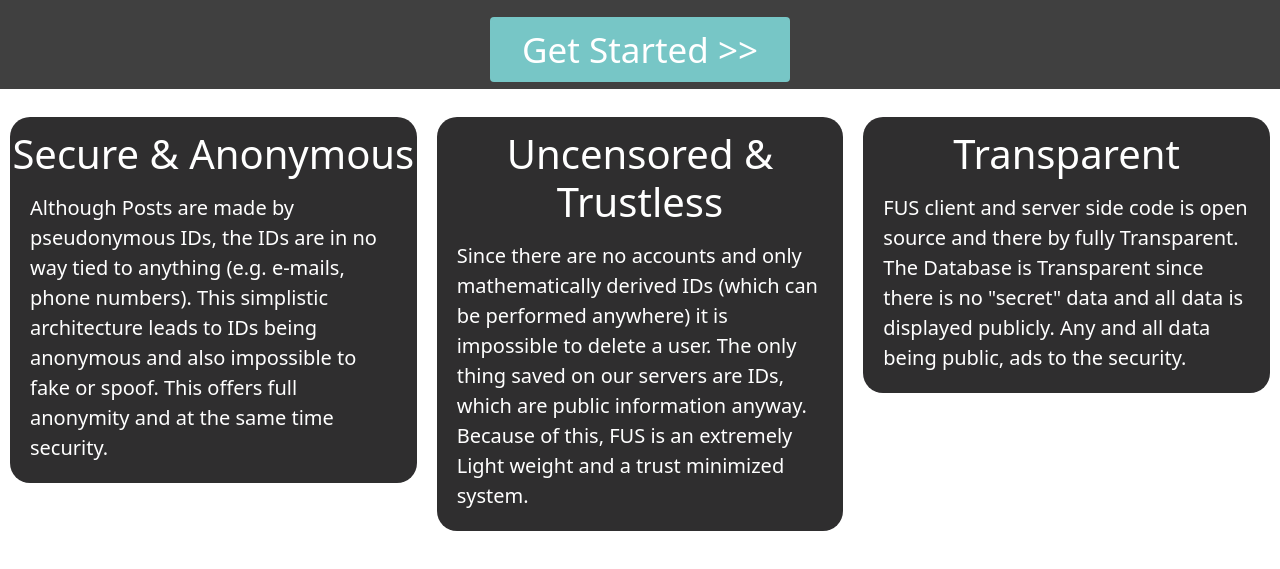
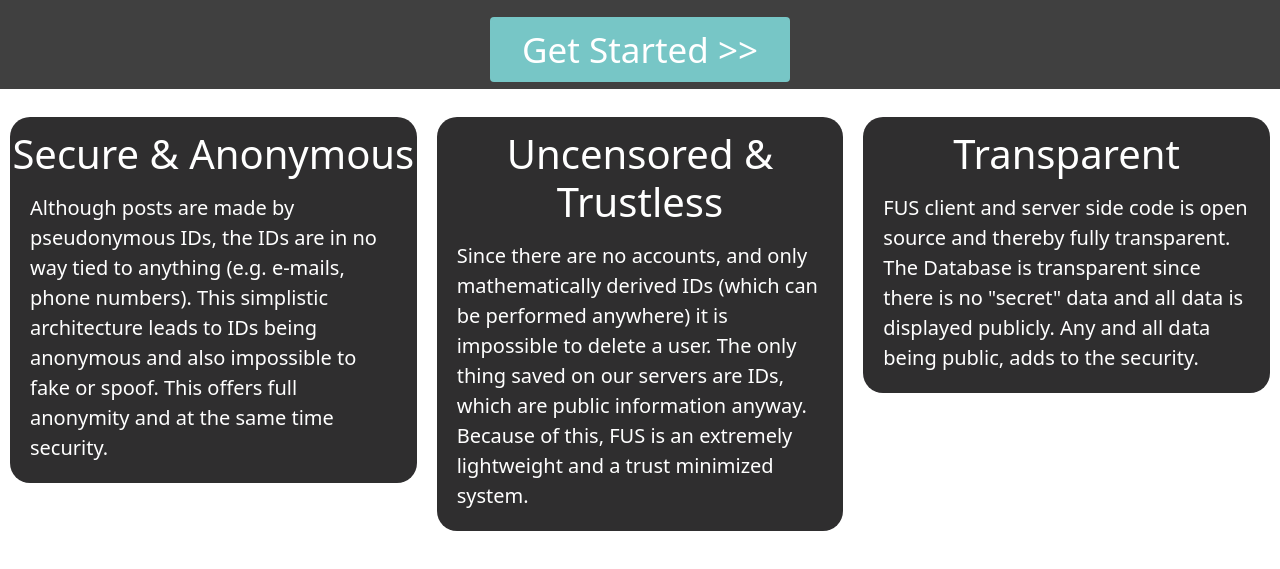
Before and after one commit to finnfassnacht/Free-Uncensored-Speech, a website: page www/index.html in a window 1280 px wide. Shown: the part 711-1280 px from the top of the page. Drawn offline with nearby package versions, Linux system fonts and the light colour scheme.

Commit message:
Fixed spelling errors

```diff
--- a/www/index.html
+++ b/www/index.html
@@ -102,19 +102,19 @@
             <div class="col-lg-4" style="padding: 10px;">
                 <div style="min-height: 260px; background-color: #2f2e2f; border-radius: 20px;">
                     <h1 style="font-size: 40px; color: rgb(255, 255, 255); position: relative; top:13px; text-align: center;">Secure & Anonymous</h1>
-                    <p style="padding: 20px; font-size: 20px; color: white;">Although Posts are made by pseudonymous IDs, the IDs are in no way tied to anything (e.g. e-mails, phone numbers). This simplistic architecture leads to IDs being anonymous and also impossible to fake or spoof. This offers full anonymity and at the same time security.</p>
+                    <p style="padding: 20px; font-size: 20px; color: white;">Although posts are made by pseudonymous IDs, the IDs are in no way tied to anything (e.g. e-mails, phone numbers). This simplistic architecture leads to IDs being anonymous and also impossible to fake or spoof. This offers full anonymity and at the same time security.</p>
                 </div>
             </div>
             <div class="col-lg-4" style="padding: 10px;">
                 <div style="min-height: 260px; background-color: #2f2e2f; border-radius: 20px;">
                     <h1 style="font-size: 40px; color: rgb(255, 255, 255); position: relative; top:13px; text-align: center;">Uncensored & Trustless</h1>
-                    <p style="padding: 20px; font-size: 20px; color: white;">Since there are no accounts and only mathematically derived IDs (which can be performed anywhere) it is impossible to delete a user. The only thing saved on our servers are IDs, which are public information anyway. Because of this, FUS is an extremely Light weight and a trust minimized system.</p>
+                    <p style="padding: 20px; font-size: 20px; color: white;">Since there are no accounts, and only mathematically derived IDs (which can be performed anywhere) it is impossible to delete a user. The only thing saved on our servers are IDs, which are public information anyway. Because of this, FUS is an extremely lightweight and a trust minimized system.</p>
                 </div>
             </div>
             <div class="col-lg-4" style="padding: 10px;">
                 <div style="min-height: 260px; background-color: #2f2e2f; border-radius: 20px;">
                     <h1 style="font-size: 40px; color: rgb(255, 255, 255); position: relative; top:13px; text-align: center;">Transparent</h1>
-                    <p style="padding: 20px; font-size: 20px; color: white;">FUS client and server side code is open source and there by fully Transparent. The Database is Transparent since there is no "secret" data and all data is displayed publicly. Any and all data being public, ads to the security.</p>
+                    <p style="padding: 20px; font-size: 20px; color: white;">FUS client and server side code is open source and thereby fully transparent. The Database is transparent since there is no "secret" data and all data is displayed publicly. Any and all data being public, adds to the security.</p>
                 </div>
             </div>
             <div style="height: 60px"></div>
```
